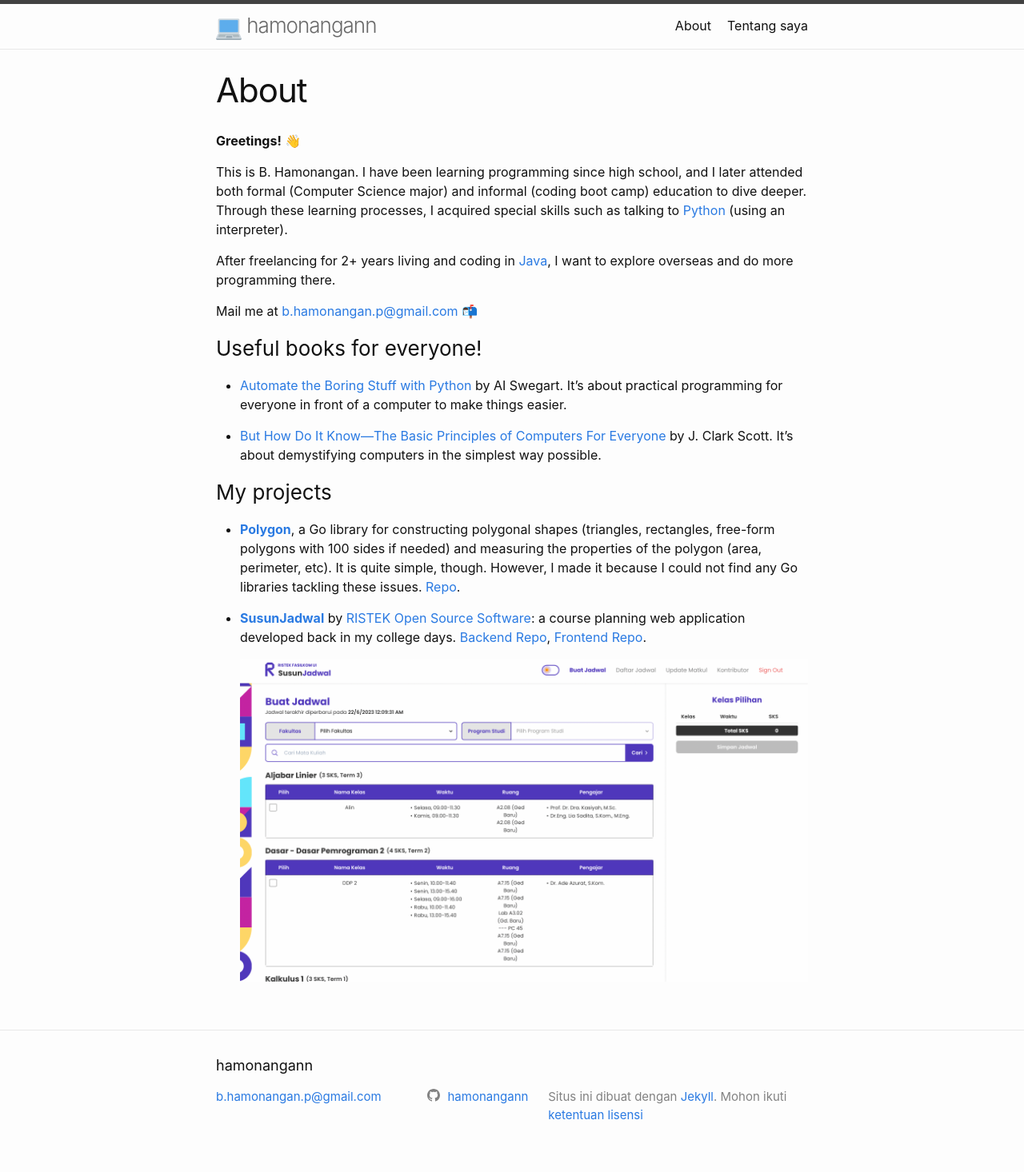
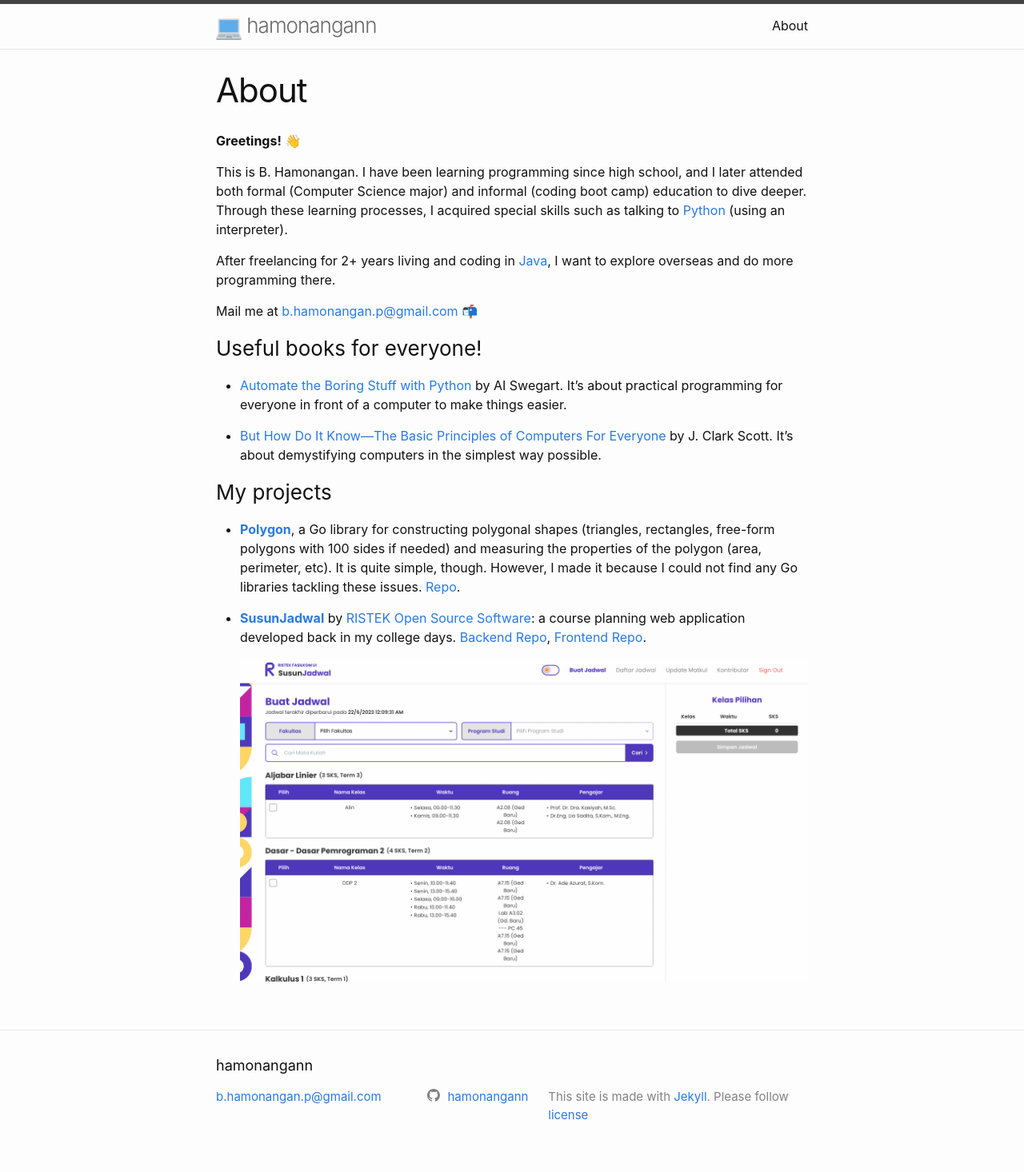
Before and after one commit to hamonangann/hamonangann.github.io, a Jekyll site: the page built from about-en.markdown, in a window 1280 px wide. Shown: the whole page at 80% size. Built offline with Jekyll 4.4.1, drawn with Linux system fonts in a browser that asks for light colours.

Commit message:
archived id articles

```diff
--- a/_includes/footer.html
+++ b/_includes/footer.html
@@ -28,7 +28,7 @@
       </div>
 
       <div class="footer-col footer-col-3">
-        <p>Situs ini dibuat dengan <a href="https://jekyllrb.com/">Jekyll</a>. Mohon ikuti <a href="https://creativecommons.org/licenses/by-sa/4.0/">ketentuan lisensi</a></p>
+        <p>This site is made with <a href="https://jekyllrb.com/">Jekyll</a>. Please follow <a href="https://creativecommons.org/licenses/by-sa/4.0/">license</a></p>
       </div>
     </div>
 
```
Also changed, not shown: _archived_about.markdown (renamed from about.markdown), _posts/id-2023-03-03-artikel1.markdown (renamed from _posts/2023-03-03-artikel1.markdown), _posts/id-2023-04-05-artikel3.markdown (renamed from _posts/2023-04-05-artikel3.markdown), _posts/id-2023-04-06-artikel6.markdown (renamed from _posts/2023-04-06-artikel6.markdown), _posts/id-2023-05-22-artikel7.markdown (renamed from _posts/2023-05-22-artikel7.markdown), _posts/id-2024-01-29-artikel8.markdown (renamed from _posts/2024-01-29-artikel8.markdown), _posts/id-2024-02-15-artikel10.markdown (renamed from _posts/2024-02-15-artikel10.markdown), _posts/id-2024-03-01-artikel12.markdown (renamed from _posts/2024-03-01-artikel12.markdown), _posts/id-2024-07-19-artikel13.markdown (renamed from _posts/2024-07-19-artikel13.markdown), _posts/id-2024-09-30-artikel14.markdown (renamed from _posts/2024-09-30-artikel14.markdown).
